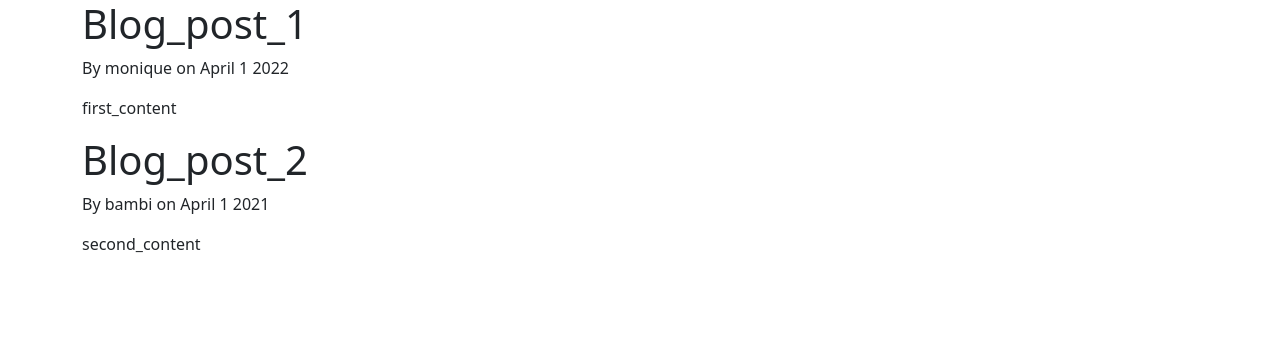
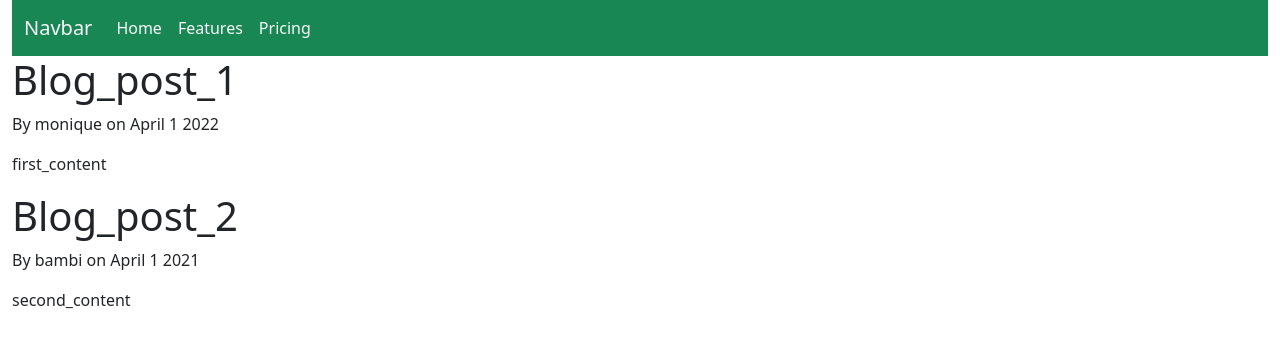
Before and after one commit to Moni-que/My_pitches, a Flask app: page / in a window 1280 px wide. Shown: the top 348 px of the page. Run offline with Flask 2, Linux system fonts and the light colour scheme.

Commit message:
add container-fluid bootstrap class

```diff
--- a/templates/base.html
+++ b/templates/base.html
@@ -9,9 +9,13 @@
     {% endif %}
 </head>
 <body>
-    <div class="container">
-    {% block content %}
-   {% endblock %}
+    <div class="container-fluid">
+        <!-- Navbar block  -->
+        {% block navbar %}
+        {% include 'navbar.html' %}
+        {% endblock %}
+        {% block content %}
+        {% endblock %}
     </div>
    <script src="https://cdn.jsdelivr.net/npm/bootstrap@5.0.2/dist/js/bootstrap.bundle.min.js" integrity="sha384-MrcW6ZMFYlzcLA8Nl+NtUVF0sA7MsXsP1UyJoMp4YLEuNSfAP+JcXn/tWtIaxVXM" crossorigin="anonymous"></script>
 </body>
```
